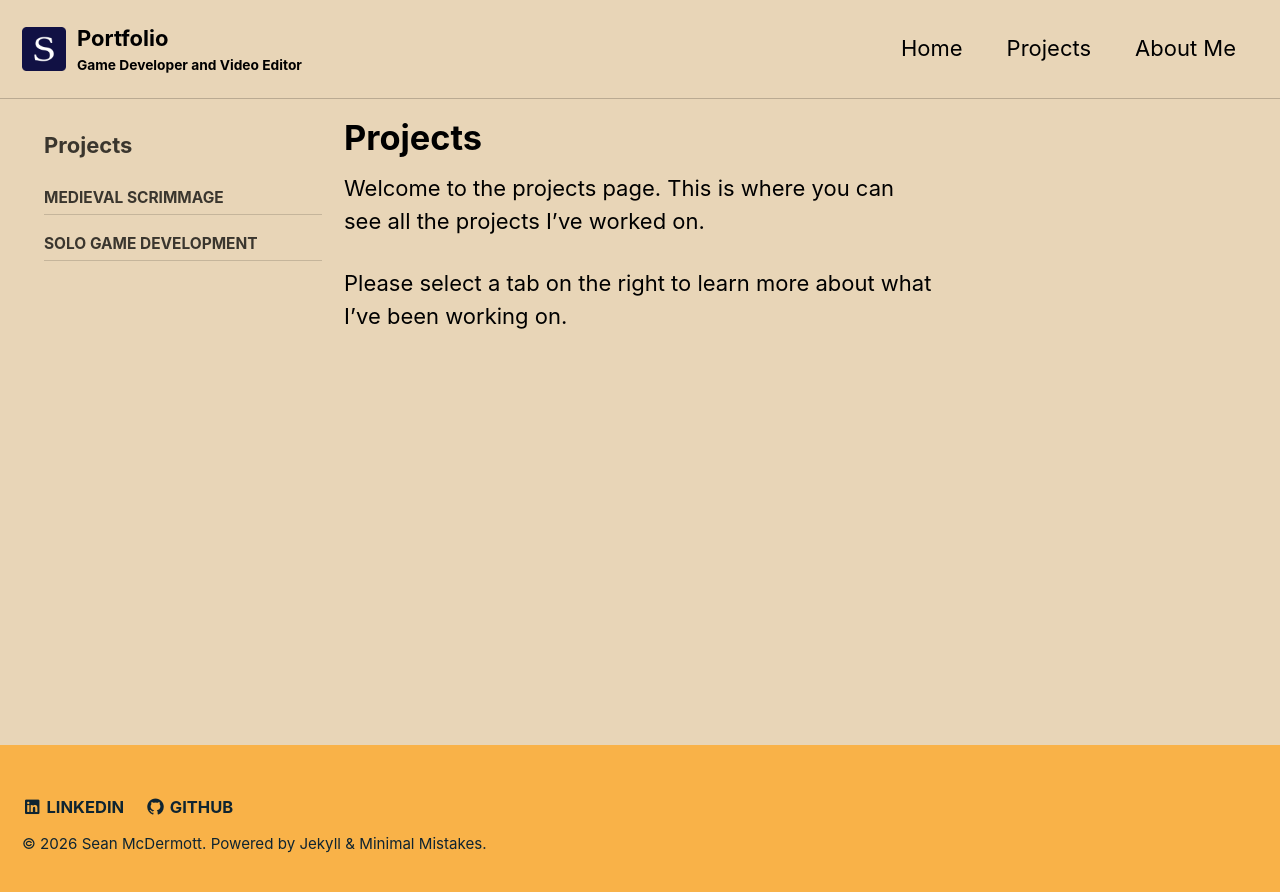
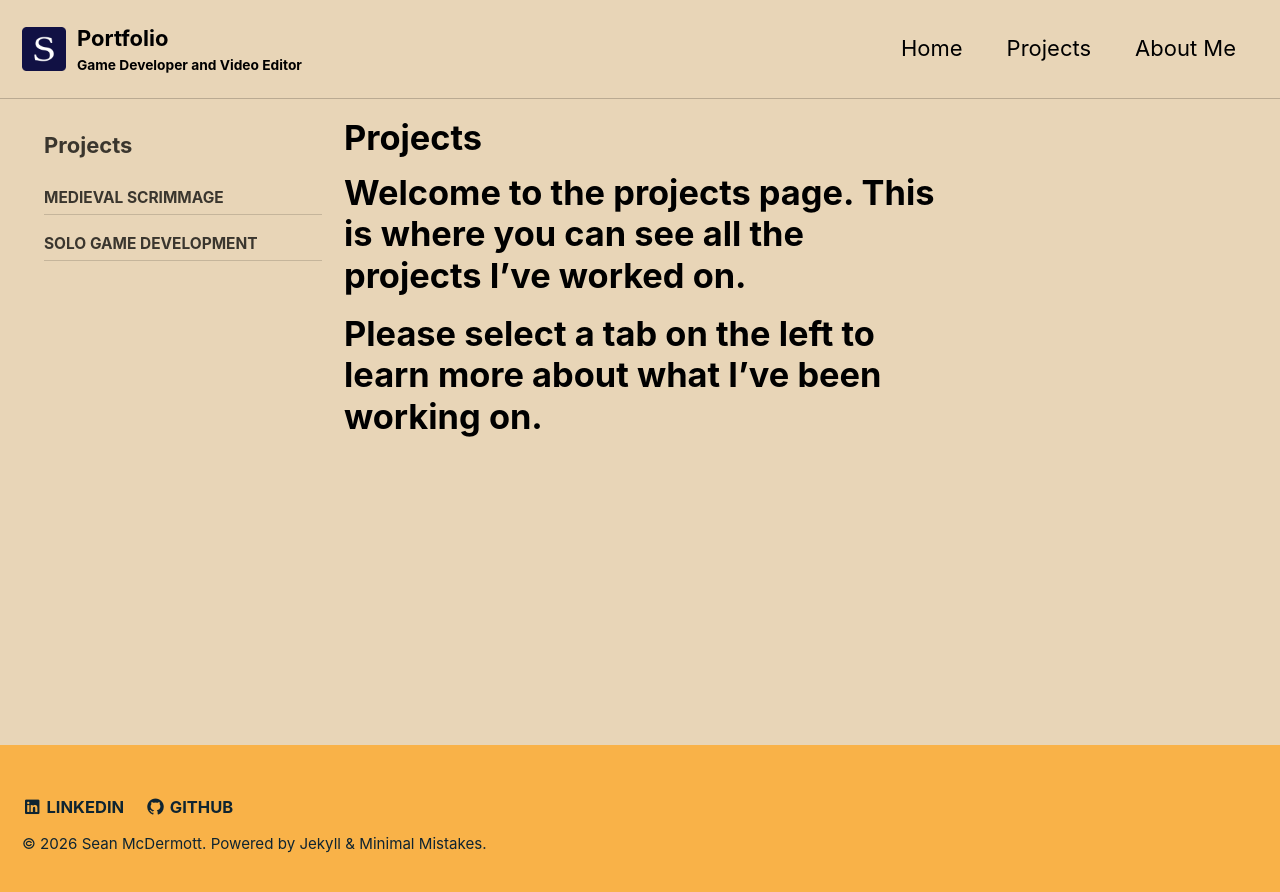
Before and after one commit to McDermott2527/McDermott2527.github.io, a Jekyll site: the page built from _pages/projects.md, in a window 1280 px wide. Shown: the top 892 px of the page. Built offline with Jekyll 4.4.1, drawn with Linux system fonts in a browser that asks for light colours.

Commit message:
Update headings and navigation instructions on projects page

```diff
--- a/_pages/projects.md
+++ b/_pages/projects.md
@@ -8,6 +8,6 @@ sidebar:
     - projects
 ---
 
-Welcome to the projects page. This is where you can see all the projects I've worked on.
+# Welcome to the projects page. This is where you can see all the projects I've worked on.
 
-Please select a tab on the right to learn more about what I've been working on.
+# Please select a tab on the left to learn more about what I've been working on.
```
